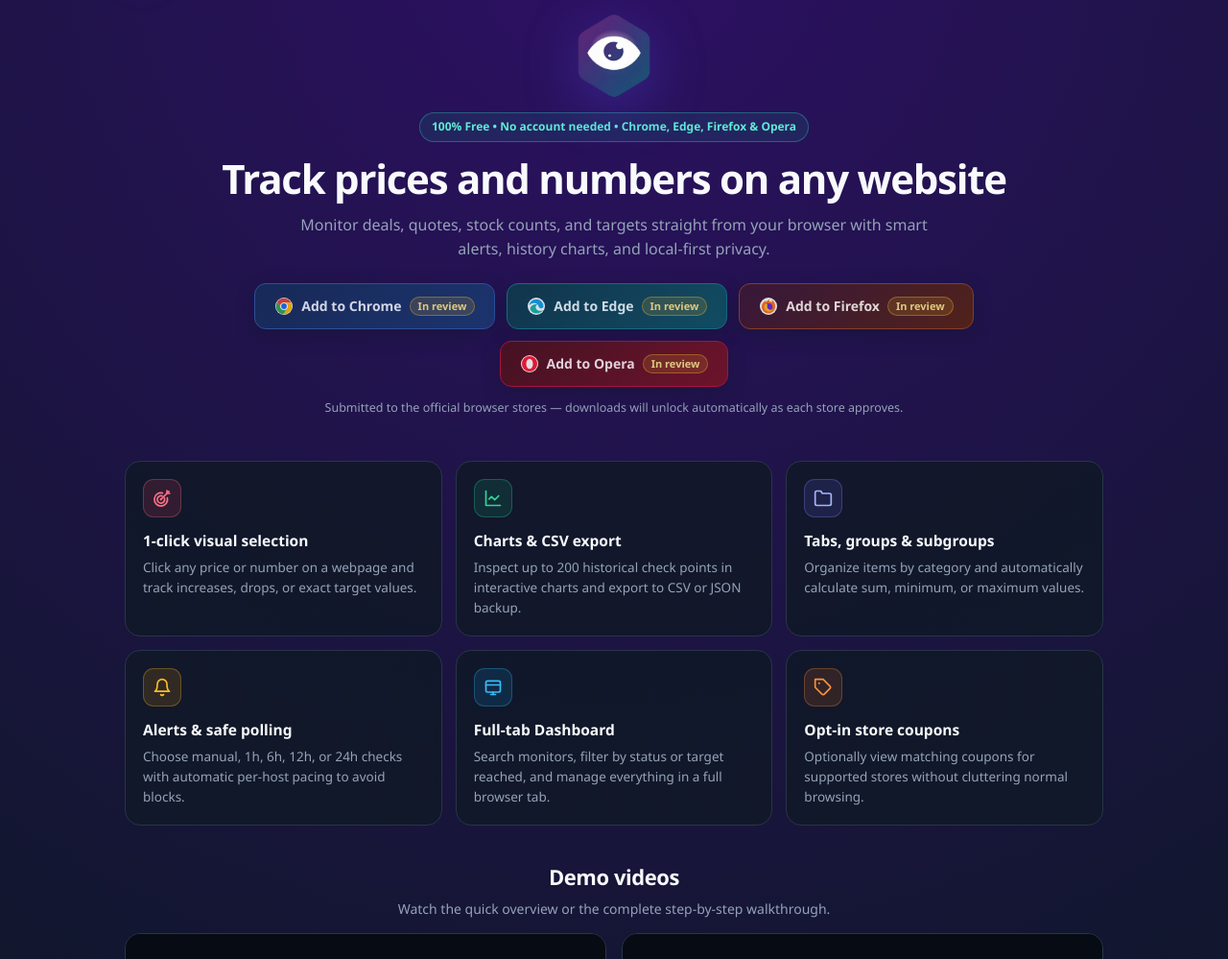
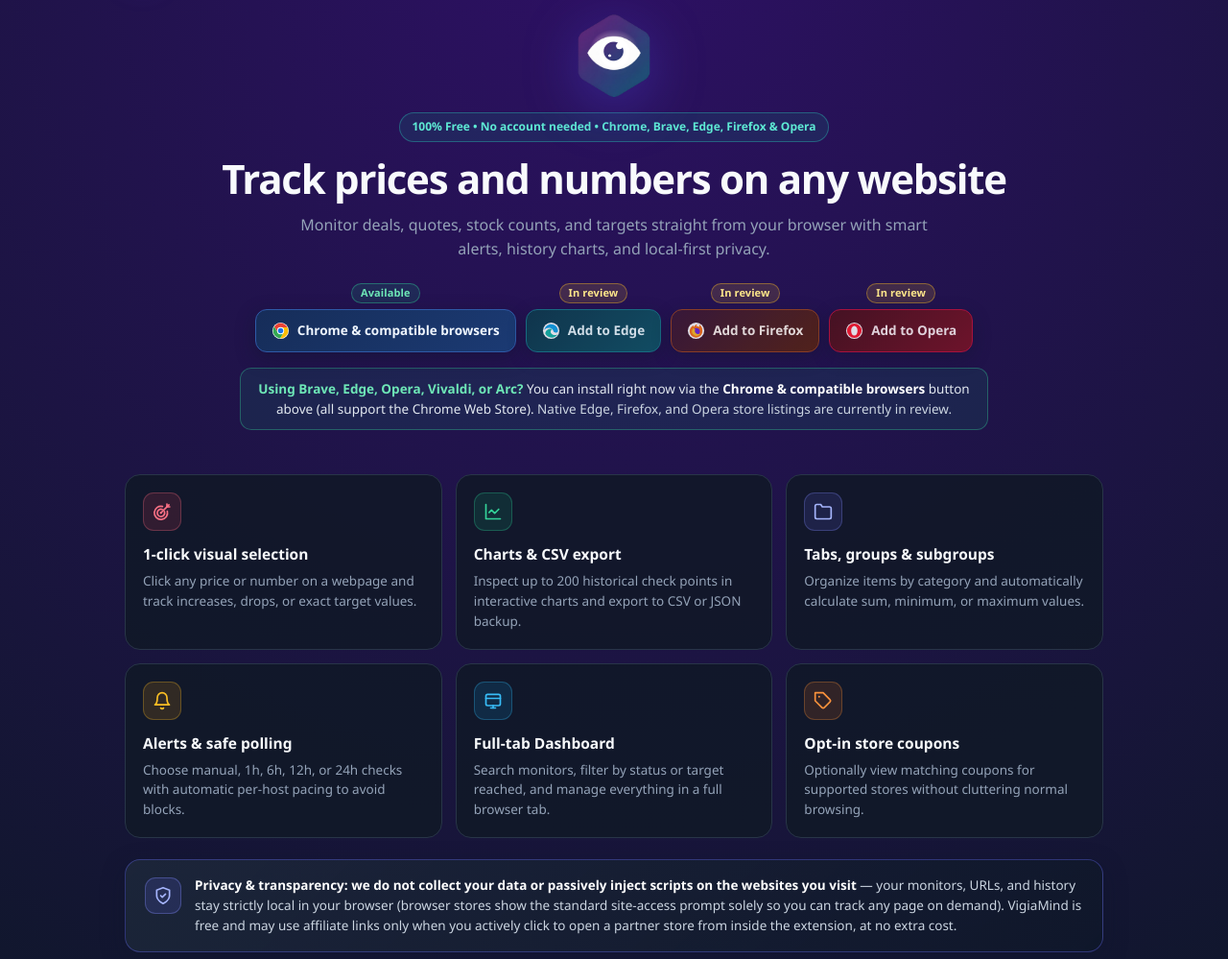
Before and after one commit to VigiaMind-Project/vigiamind-site, a plain HTML site: page index.html in a window 1280 px wide. Shown: the part 81-1080 px from the top of the page at 96% size. Drawn offline with Linux system fonts and the light colour scheme; grey boxes are pictures that could not be loaded.

Commit message:
update website to include chrome store

```diff
--- a/index.html
+++ b/index.html
@@ -179,18 +179,50 @@
     .cta-row {
       display: flex;
       justify-content: center;
-      gap: 12px;
+      align-items: flex-end;
+      gap: 10px;
       flex-wrap: wrap;
+    }
+
+    .cta-item {
+      display: flex;
+      flex-direction: column;
+      align-items: center;
+      gap: 6px;
+    }
+
+    .cta-status {
+      font-size: 11px;
+      font-weight: 700;
+      padding: 2px 9px;
+      border-radius: 999px;
+      line-height: 1.35;
+      white-space: nowrap;
+      letter-spacing: 0.01em;
+    }
+
+    .cta-item.is-pending .cta-status {
+      background: rgba(251, 191, 36, 0.14);
+      border: 1px solid rgba(251, 191, 36, 0.4);
+      color: #fde68a;
+    }
+
+    .cta-item:not(.is-pending) .cta-status {
+      background: rgba(16, 185, 129, 0.14);
+      border: 1px solid rgba(52, 211, 153, 0.4);
+      color: #6ee7b7;
     }
 
     .btn {
       display: inline-flex;
       align-items: center;
+      justify-content: center;
       gap: 8px;
-      padding: 12px 20px;
+      padding: 11px 16px;
       border-radius: 12px;
       font-weight: 700;
-      font-size: 14px;
+      font-size: 13.5px;
+      white-space: nowrap;
       text-decoration: none;
       transition: transform 0.15s ease, filter 0.15s ease;
     }
@@ -258,26 +290,28 @@
       filter: none;
     }
 
-    .btn-badge {
-      font-size: 11px;
-      font-weight: 600;
-      padding: 2px 8px;
-      border-radius: 999px;
-      background: rgba(251, 191, 36, 0.16);
-      border: 1px solid rgba(251, 191, 36, 0.42);
-      color: #fde68a;
-      line-height: 1.3;
-      white-space: nowrap;
+    .store-review-note {
+      max-width: 780px;
+      margin: 16px auto 0;
+      padding: 11px 16px;
+      border-radius: 12px;
+      background: rgba(16, 185, 129, 0.1);
+      border: 1px solid rgba(52, 211, 153, 0.35);
+      font-size: 13.5px;
+      line-height: 1.5;
+      color: #e2e8f0;
     }
 
-    .btn:not(.is-pending) .btn-badge {
-      display: none;
+    .store-review-note strong {
+      color: #ffffff;
     }
 
-    .store-review-note {
-      margin: 12px auto 0;
-      font-size: 12.5px;
-      color: var(--muted);
+    .store-review-note .note-highlight {
+      color: #6ee7b7;
+    }
+
+    .store-review-note .note-muted {
+      color: #cbd5e1;
     }
 
     .videos-grid {
@@ -578,17 +612,47 @@
     }
 
     .trust-box {
-      margin-top: 26px;
-      padding: 18px 20px;
+      margin: 22px auto 6px;
+      padding: 16px 20px;
       border-radius: 16px;
-      background: rgba(30, 41, 59, 0.55);
-      border: 1px solid var(--border);
+      background: linear-gradient(135deg, rgba(30, 41, 59, 0.8), rgba(15, 23, 42, 0.9));
+      border: 1px solid rgba(99, 102, 241, 0.38);
+      box-shadow: 0 8px 24px rgba(15, 23, 42, 0.35);
+      display: flex;
+      align-items: flex-start;
+      gap: 14px;
       font-size: 13.5px;
       color: #cbd5e1;
     }
 
+    .trust-icon {
+      width: 38px;
+      height: 38px;
+      border-radius: 11px;
+      background: rgba(99, 102, 241, 0.16);
+      border: 1px solid rgba(129, 140, 248, 0.34);
+      color: #a5b4fc;
+      display: inline-flex;
+      align-items: center;
+      justify-content: center;
+      flex-shrink: 0;
+      margin-top: 2px;
+    }
+
+    .trust-content {
+      flex: 1;
+      min-width: 0;
+    }
+
     .trust-box strong {
-      color: #fff;
+      color: #ffffff;
+    }
+
+    @media (max-width: 520px) {
+      .trust-box {
+        padding: 14px 16px;
+        gap: 12px;
+      }
     }
 
     footer {
@@ -670,15 +734,17 @@
           <div class="hero-eye-pupil" id="hero-eye-pupil"></div>
         </div>
       </div>
-      <div class="pill" data-i18n="pill">100% Gratuito • Sem cadastro • Chrome, Edge, Firefox & Opera</div>
+      <div class="pill" data-i18n="pill">100% Gratuito • Sem cadastro • Chrome, Brave, Edge, Firefox & Opera</div>
       <h1 data-i18n="heroTitle">Monitore preços e números em qualquer site</h1>
       <p class="subtitle" data-i18n="heroSub">
         Acompanhe promoções, cotações, estoques e metas direto no seu navegador, com alertas inteligentes, gráficos de histórico e privacidade local.
       </p>
       <div class="cta-row">
-        <!-- Substitua #chrome-store-url, #edge-store-url, #firefox-addons-url e #opera-addons-url pelos links reais quando publicar (o selo "Em análise" some automaticamente quando o href começar com http) -->
-        <a class="btn btn-chrome is-pending" href="#chrome-store-url" target="_blank" rel="noopener noreferrer" aria-disabled="true">
-          <svg xmlns="http://www.w3.org/2000/svg" width="20" height="20" viewBox="0 0 24 24" aria-hidden="true">
+        <!-- Substitua #edge-store-url, #firefox-addons-url e #opera-addons-url pelos links reais quando publicar (o selo acima muda automaticamente de "Em análise" para "Disponível") -->
+        <div class="cta-item">
+          <span class="cta-status" data-i18n="ctaAvailableBadge">Disponível</span>
+          <a class="btn btn-chrome" href="https://chrome.google.com/webstore/detail/epppjkfdacfoonlmkpgdfghnnflfbijm" target="_blank" rel="noopener noreferrer">
+            <svg xmlns="http://www.w3.org/2000/svg" width="19" height="19" viewBox="0 0 24 24" aria-hidden="true">
               <circle cx="12" cy="12" r="10.8" fill="#ffffff"/>
               <path d="M3.64 6.52 A10 10 0 0 1 20.93 7.50 L12 7.50 A4.5 4.5 0 0 0 8.10 14.25 Z" fill="#EA4335"/>
               <path d="M12 7.50 L20.93 7.50 A10 10 0 0 1 11.43 21.98 L15.90 14.25 A4.5 4.5 0 0 0 12 7.50 Z" fill="#FBBC05"/>
@@ -686,39 +752,45 @@
               <circle cx="12" cy="12" r="4.6" fill="#ffffff"/>
               <circle cx="12" cy="12" r="3.5" fill="#1A73E8"/>
             </svg>
-          <span data-i18n="ctaChrome">Instalar no Chrome</span>
-          <span class="btn-badge" data-i18n="ctaReviewBadge">Em análise</span>
+            <span data-i18n="ctaChrome">Chrome e compatíveis</span>
           </a>
+        </div>
+        <div class="cta-item is-pending">
+          <span class="cta-status" data-i18n="ctaReviewBadge">Em análise</span>
           <a class="btn btn-edge is-pending" href="#edge-store-url" target="_blank" rel="noopener noreferrer" aria-disabled="true">
-          <svg xmlns="http://www.w3.org/2000/svg" width="20" height="20" viewBox="0 0 24 24" aria-hidden="true">
+            <svg xmlns="http://www.w3.org/2000/svg" width="19" height="19" viewBox="0 0 24 24" aria-hidden="true">
               <circle cx="12" cy="12" r="10.8" fill="#ffffff"/>
               <path d="M21 12.2c0-4.9-4-8.8-9-8.8-4.5 0-8.2 3.3-8.9 7.6 1.7-2.2 4.4-3.3 7.2-2.8 2.4.4 4.2 2.1 4.6 4.2.3 1.4 1.6 2.3 3.1 2.2 1.8-.1 3-1.2 3-2.4z" fill="#0EA5E9"/>
               <path d="M4.2 15.8c1.5 3.1 4.7 5.2 8.4 5.2 3.3 0 6.2-1.7 7.8-4.3-1.8 1.3-4.3 1.5-6.6.4-1.8-.9-2.8-2.6-2.5-4.4.2-1.2.9-2.1 1.9-2.7-2-.8-4.6-.4-6.4 1.1-1.7 1.3-2.5 3-2.6 4.7z" fill="#14B8A6"/>
             </svg>
             <span data-i18n="ctaEdge">Instalar no Edge</span>
-          <span class="btn-badge" data-i18n="ctaReviewBadge">Em análise</span>
           </a>
+        </div>
+        <div class="cta-item is-pending">
+          <span class="cta-status" data-i18n="ctaReviewBadge">Em análise</span>
           <a class="btn btn-firefox is-pending" href="#firefox-addons-url" target="_blank" rel="noopener noreferrer" aria-disabled="true">
-          <svg xmlns="http://www.w3.org/2000/svg" width="20" height="20" viewBox="0 0 24 24" aria-hidden="true">
+            <svg xmlns="http://www.w3.org/2000/svg" width="19" height="19" viewBox="0 0 24 24" aria-hidden="true">
               <circle cx="12" cy="12" r="10.8" fill="#ffffff"/>
               <path d="M19.8 8.3c-.7-2-2.2-3.7-4-4.5.7 1.1.9 2.2.6 3.3-1.1-.8-2.6-1.1-4.1-.9.7-.7 1.1-1.6 1-2.6-1.9.7-3.4 2-4.4 3.7-.3-.7-.3-1.6 0-2.4C5.4 6.5 3.6 9.3 3.6 12.6c0 4.6 3.8 8.4 8.4 8.4s8.4-3.8 8.4-8.4c0-1.6-.2-3-.6-4.3z" fill="#F97316"/>
               <circle cx="12.4" cy="13.1" r="4.6" fill="#6D28D9"/>
               <path d="M8.7 8.4c-1.8 1.5-2.6 4-1.8 6.4.9 2.6 3.5 4.2 6.2 4 2.1-.2 4-1.5 4.8-3.5-1.1 1.1-2.7 1.5-4.2 1.1-1.6-.4-2.8-1.6-3.2-3.1-.3-1.1-.1-2.2.5-3.1-.8-.6-1.6-1.2-2.3-1.8z" fill="#FBBF24"/>
             </svg>
             <span data-i18n="ctaFirefox">Instalar no Firefox</span>
-          <span class="btn-badge" data-i18n="ctaReviewBadge">Em análise</span>
           </a>
+        </div>
+        <div class="cta-item is-pending">
+          <span class="cta-status" data-i18n="ctaReviewBadge">Em análise</span>
           <a class="btn btn-opera is-pending" href="#opera-addons-url" target="_blank" rel="noopener noreferrer" aria-disabled="true">
-          <svg xmlns="http://www.w3.org/2000/svg" width="20" height="20" viewBox="0 0 24 24" aria-hidden="true">
+            <svg xmlns="http://www.w3.org/2000/svg" width="19" height="19" viewBox="0 0 24 24" aria-hidden="true">
               <circle cx="12" cy="12" r="10.8" fill="#ffffff"/>
               <path fill-rule="evenodd" d="M12 2.4a9.6 9.6 0 1 0 0 19.2 9.6 9.6 0 0 0 0-19.2zm0 3.2c2.5 0 4.2 2.7 4.2 6.4s-1.7 6.4-4.2 6.4-4.2-2.7-4.2-6.4 1.7-6.4 4.2-6.4z" fill="#FF1B2D"/>
             </svg>
             <span data-i18n="ctaOpera">Instalar no Opera</span>
-          <span class="btn-badge" data-i18n="ctaReviewBadge">Em análise</span>
           </a>
         </div>
-      <p class="store-review-note" id="store-review-note" data-i18n="storeReviewNote">
-        A extensão já foi enviada para revisão nas lojas oficiais e estará disponível para download assim que cada loja aprovar.
+      </div>
+      <p class="store-review-note" id="store-review-note" data-i18n="storeReviewNoteHtml">
+        <strong class="note-highlight">Usa Brave, Edge, Opera, Vivaldi ou Arc?</strong> Você já pode instalar agora mesmo pelo botão <strong>Chrome e compatíveis</strong> acima (todos aceitam a Chrome Web Store). <span class="note-muted">As lojas próprias de Edge, Firefox e Opera seguem em análise.</span>
       </p>
     </section>
 
@@ -766,6 +838,15 @@
         <p data-i18n="f6Desc">Ative sugestões de cupons para lojas compatíveis quando quiser, sem poluir sua navegação.</p>
       </article>
     </section>
+
+    <div class="trust-box">
+      <div class="trust-icon" aria-hidden="true">
+        <svg xmlns="http://www.w3.org/2000/svg" width="20" height="20" viewBox="0 0 24 24" fill="none" stroke="currentColor" stroke-width="2" stroke-linecap="round" stroke-linejoin="round"><path d="M12 22s8-4 8-10V5l-8-3-8 3v7c0 6 8 10 8 10z"/><path d="m9 12 2 2 4-4"/></svg>
+      </div>
+      <div class="trust-content" data-i18n="trustHtml">
+        <strong>Privacidade e transparência:</strong> <strong>não coletamos seus dados nem injetamos scripts passivamente nos sites que você visita</strong> — seus monitores, URLs e histórico ficam salvos apenas localmente no seu navegador (a loja exibe o aviso padrão de acesso a sites apenas para você poder monitorar qualquer página sob demanda). A extensão é gratuita e pode usar links de afiliado somente quando você clica no botão de abrir loja dentro da extensão, sem custo adicional.
+      </div>
+    </div>
 
     <section id="videos-section">
       <div class="section-heading">
@@ -899,10 +980,6 @@
       </div>
     </section>
 
-    <div class="trust-box" data-i18n="trustHtml">
-      <strong>Privacidade e transparência:</strong> seus monitores, URLs e histórico ficam armazenados apenas localmente no navegador. A extensão é gratuita e pode usar links de afiliado apenas quando você clica no botão de abrir loja dentro da extensão, sem custo adicional.
-    </div>
-
     <footer>
       <span>VigiaMind © 2026 · <a href="mailto:vigiamindsuport@gmail.com">vigiamindsuport@gmail.com</a></span>
       <span>
@@ -979,15 +1056,16 @@
     // Bilingual copy + auto-switch screenshot language (PT / EN)
     const COPY = {
       pt: {
-        pill: '100% Gratuito • Sem cadastro • Chrome, Edge, Firefox & Opera',
+        pill: '100% Gratuito • Sem cadastro • Chrome, Brave, Edge, Firefox & Opera',
         heroTitle: 'Monitore preços e números em qualquer site',
         heroSub: 'Acompanhe promoções, cotações, estoques e metas direto no seu navegador, com alertas inteligentes, gráficos de histórico e privacidade local.',
-        ctaChrome: 'Instalar no Chrome',
+        ctaChrome: 'Chrome e compatíveis',
         ctaEdge: 'Instalar no Edge',
         ctaFirefox: 'Instalar no Firefox',
         ctaOpera: 'Instalar no Opera',
         ctaReviewBadge: 'Em análise',
-        storeReviewNote: 'A extensão já foi enviada para revisão nas lojas oficiais e estará disponível para download assim que cada loja aprovar.',
+        ctaAvailableBadge: 'Disponível',
+        storeReviewNoteHtml: '<strong class="note-highlight">Usa Brave, Edge, Opera, Vivaldi ou Arc?</strong> Você já pode instalar agora mesmo pelo botão <strong>Chrome e compatíveis</strong> acima (todos aceitam a Chrome Web Store). <span class="note-muted">As lojas próprias de Edge, Firefox e Opera seguem em análise.</span>',
         videosTitle: 'Vídeos de demonstração',
         videosSub: 'Assista ao resumo rápido ou à apresentação completa passo a passo.',
         vQuickTag: 'Demo rápida',
@@ -1035,19 +1113,20 @@
         s8Step: 'Bônus',
         s8Title: 'Cupons recomendados ao abrir a loja',
         s8Desc: 'Ao clicar para abrir o link pela extensão, veja cupons compatíveis com 1 clique.',
-        trustHtml: '<strong>Privacidade e transparência:</strong> seus monitores, URLs e histórico ficam armazenados apenas localmente no navegador. A extensão é gratuita e pode usar links de afiliado apenas quando você clica no botão de abrir loja dentro da extensão, sem custo adicional.',
+        trustHtml: '<strong>Privacidade e transparência:</strong> <strong>não coletamos seus dados nem injetamos scripts passivamente nos sites que você visita</strong> — seus monitores, URLs e histórico ficam salvos apenas localmente no seu navegador (a loja exibe o aviso padrão de acesso a sites apenas para você poder monitorar qualquer página sob demanda). A extensão é gratuita e pode usar links de afiliado somente quando você clica no botão de abrir loja dentro da extensão, sem custo adicional.',
         privacyLink: 'Política de Privacidade & Termos de Uso'
       },
       en: {
-        pill: '100% Free • No account needed • Chrome, Edge, Firefox & Opera',
+        pill: '100% Free • No account needed • Chrome, Brave, Edge, Firefox & Opera',
         heroTitle: 'Track prices and numbers on any website',
         heroSub: 'Monitor deals, quotes, stock counts, and targets straight from your browser with smart alerts, history charts, and local-first privacy.',
-        ctaChrome: 'Add to Chrome',
+        ctaChrome: 'Chrome & compatible browsers',
         ctaEdge: 'Add to Edge',
         ctaFirefox: 'Add to Firefox',
         ctaOpera: 'Add to Opera',
         ctaReviewBadge: 'In review',
-        storeReviewNote: 'Submitted to the official browser stores — downloads will unlock automatically as each store approves.',
+        ctaAvailableBadge: 'Available',
+        storeReviewNoteHtml: '<strong class="note-highlight">Using Brave, Edge, Opera, Vivaldi, or Arc?</strong> You can install right now via the <strong>Chrome &amp; compatible browsers</strong> button above (all support the Chrome Web Store). <span class="note-muted">Native Edge, Firefox, and Opera store listings are currently in review.</span>',
         videosTitle: 'Demo videos',
         videosSub: 'Watch the quick overview or the complete step-by-step walkthrough.',
         vQuickTag: 'Quick demo',
@@ -1095,7 +1174,7 @@
         s8Step: 'Bonus',
         s8Title: 'Store coupons when opening links',
         s8Desc: 'View matching store coupons and copy promo codes in 1 click from the extension.',
-        trustHtml: '<strong>Privacy & transparency:</strong> your monitors, URLs, and history stay locally in your browser. VigiaMind is free and may use affiliate links only when you actively click to open a partner store from the extension, at no extra cost.',
+        trustHtml: '<strong>Privacy & transparency:</strong> <strong>we do not collect your data or passively inject scripts on the websites you visit</strong> — your monitors, URLs, and history stay strictly local in your browser (browser stores show the standard site-access prompt solely so you can track any page on demand). VigiaMind is free and may use affiliate links only when you actively click to open a partner store from inside the extension, at no extra cost.',
         privacyLink: 'Privacy Policy & Terms of Use'
       }
     };
@@ -1107,7 +1186,7 @@
       document.querySelectorAll('[data-i18n]').forEach((el) => {
         const key = el.getAttribute('data-i18n');
         if (!dict[key]) return;
-        if (key === 'trustHtml') {
+        if (key === 'trustHtml' || key === 'storeReviewNoteHtml') {
           el.innerHTML = dict[key];
         } else {
           el.textContent = dict[key];
@@ -1138,7 +1217,15 @@
       storeButtons.forEach((btn) => {
         const href = (btn.getAttribute('href') || '').trim();
         const isPending = !href || href.startsWith('#');
+        const item = btn.closest('.cta-item');
+        const statusEl = item ? item.querySelector('.cta-status') : null;
         btn.classList.toggle('is-pending', isPending);
+        if (item) {
+          item.classList.toggle('is-pending', isPending);
+        }
+        if (statusEl) {
+          statusEl.setAttribute('data-i18n', isPending ? 'ctaReviewBadge' : 'ctaAvailableBadge');
+        }
         if (isPending) {
           anyPending = true;
           btn.setAttribute('aria-disabled', 'true');
```
Lines whose indentation alone changed are shown as unchanged.
